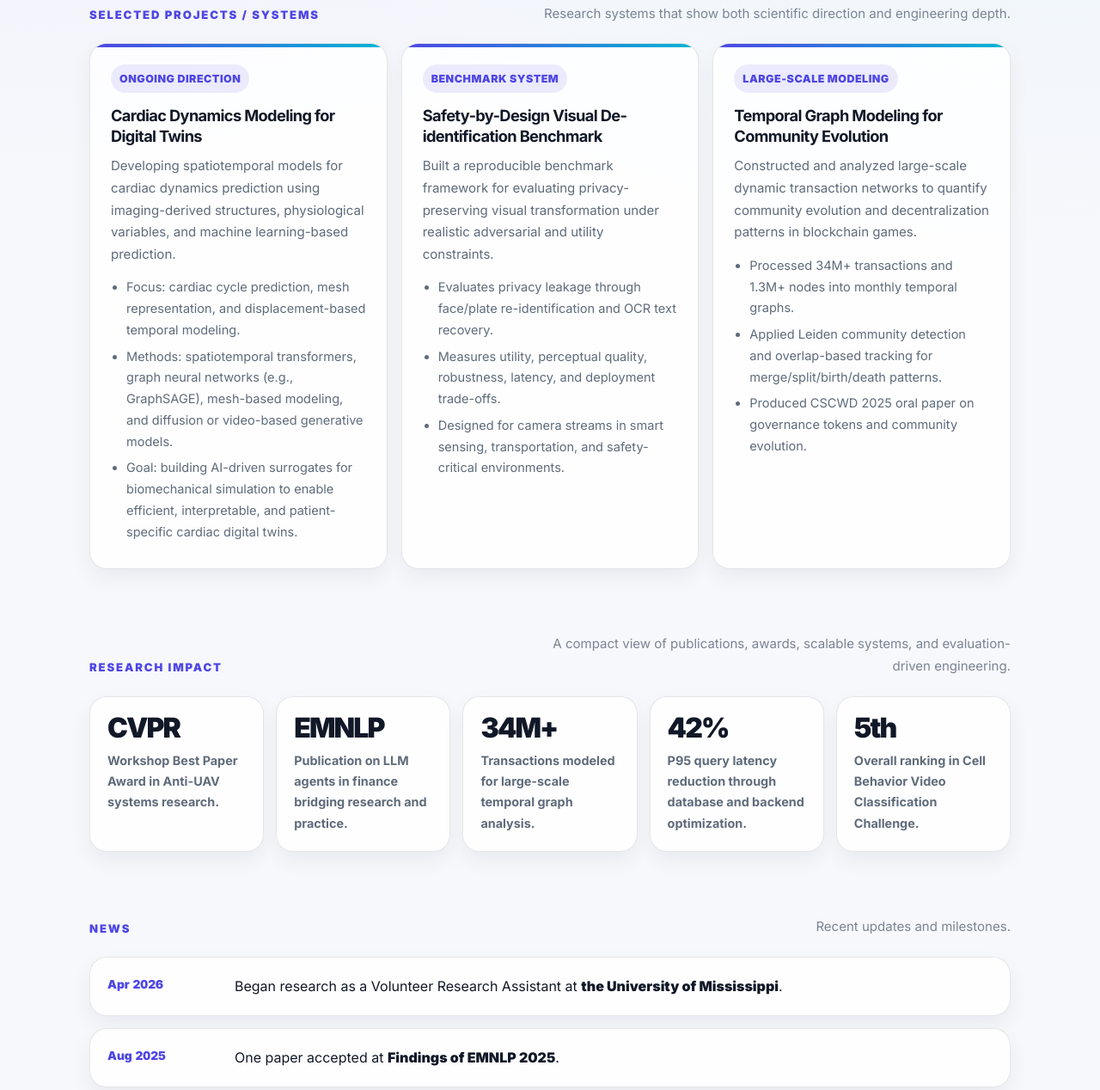
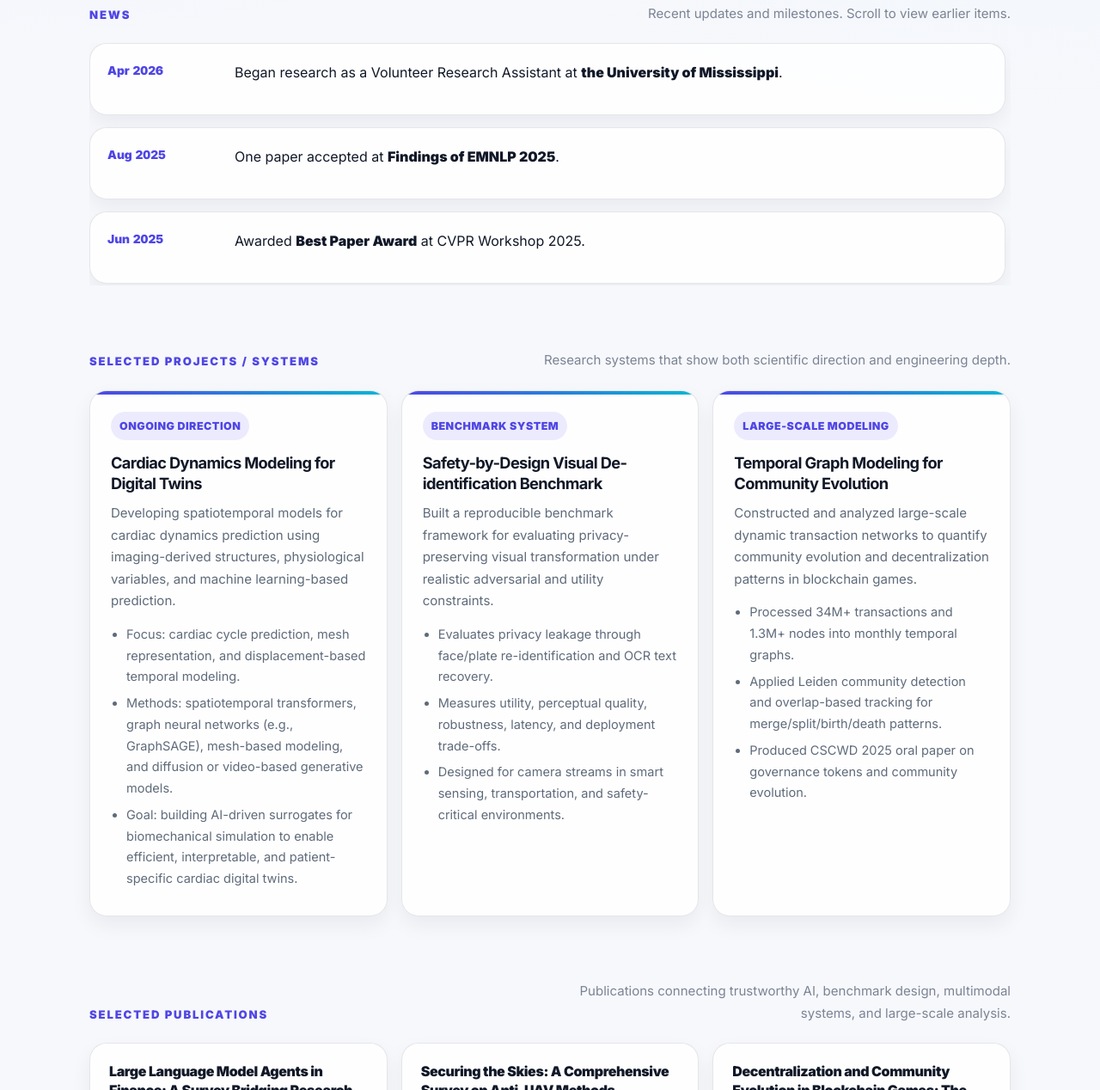
Before and after one commit to Sanjian-Zhang/Sanjian-Zhang.github.io, a plain HTML site: page index.html in a window 1280 px wide. Shown: the part 1554-2822 px from the top of the page at 86% size. Drawn offline with Linux system fonts and the light colour scheme.

Commit message:
Update index.html

```diff
--- a/index.html
+++ b/index.html
@@ -551,6 +551,30 @@
       gap: 14px;
     }
 
+    .news-scroll {
+      max-height: 282px;
+      overflow-y: auto;
+      padding-right: 6px;
+      scroll-behavior: smooth;
+    }
+
+    .news-scroll::-webkit-scrollbar {
+      width: 8px;
+    }
+
+    .news-scroll::-webkit-scrollbar-track {
+      background: transparent;
+    }
+
+    .news-scroll::-webkit-scrollbar-thumb {
+      background: var(--accent-soft);
+      border-radius: 999px;
+    }
+
+    .news-scroll .list-item {
+      min-height: 84px;
+    }
+
     .list-item {
       display: grid;
       grid-template-columns: 126px 1fr;
@@ -855,7 +879,36 @@
         </div>
       </div>
 
-      <section id="projects" class="reveal" style="animation-delay: 0.16s;">
+      <section id="news" class="reveal" style="animation-delay: 0.16s;">
+        <div class="section-header">
+          <h2>News</h2>
+          <p class="section-subtitle">Recent updates and milestones. Scroll to view earlier items.</p>
+        </div>
+        <div class="timeline news-scroll">
+          <div class="list-item card">
+            <span class="date-pill">Apr 2026</span>
+            <div class="content">Began research as a Volunteer Research Assistant at <strong>the University of Mississippi</strong>.</div>
+          </div>
+          <div class="list-item card">
+            <span class="date-pill">Aug 2025</span>
+            <div class="content">One paper accepted at <strong>Findings of EMNLP 2025</strong>.</div>
+          </div>
+          <div class="list-item card">
+            <span class="date-pill">Jun 2025</span>
+            <div class="content">Awarded <strong>Best Paper Award</strong> at CVPR Workshop 2025.</div>
+          </div>
+          <div class="list-item card">
+            <span class="date-pill">May 2025</span>
+            <div class="content">Invited Reviewer for <em>ACM Transactions on the Web (TWEB)</em>.</div>
+          </div>
+          <div class="list-item card">
+            <span class="date-pill">Jan 2025</span>
+            <div class="content">Won 5th Place in the Cell Behavior Video Classification Challenge (CBVCC), Lugano.</div>
+          </div>
+        </div>
+      </section>
+
+      <section id="projects" class="reveal" style="animation-delay: 0.20s;">
         <div class="section-header">
           <h2>Selected Projects / Systems</h2>
           <p class="section-subtitle">Research systems that show both scientific direction and engineering depth.</p>
@@ -909,65 +962,6 @@
               </ul>
             </div>
           </article>
-        </div>
-      </section>
-
-      <section id="impact" class="reveal" style="animation-delay: 0.2s;">
-        <div class="section-header">
-          <h2>Research Impact</h2>
-          <p class="section-subtitle">A compact view of publications, awards, scalable systems, and evaluation-driven engineering.</p>
-        </div>
-
-        <div class="impact-grid">
-          <div class="impact-item card">
-            <span class="impact-number">CVPR</span>
-            <span class="impact-label">Workshop Best Paper Award in Anti-UAV systems research.</span>
-          </div>
-          <div class="impact-item card">
-            <span class="impact-number">EMNLP</span>
-            <span class="impact-label">Publication on LLM agents in finance bridging research and practice.</span>
-          </div>
-          <div class="impact-item card">
-            <span class="impact-number">34M+</span>
-            <span class="impact-label">Transactions modeled for large-scale temporal graph analysis.</span>
-          </div>
-          <div class="impact-item card">
-            <span class="impact-number">42%</span>
-            <span class="impact-label">P95 query latency reduction through database and backend optimization.</span>
-          </div>
-          <div class="impact-item card">
-            <span class="impact-number">5th</span>
-            <span class="impact-label">Overall ranking in Cell Behavior Video Classification Challenge.</span>
-          </div>
-        </div>
-      </section>
-
-      <section id="news" class="reveal" style="animation-delay: 0.24s;">
-        <div class="section-header">
-          <h2>News</h2>
-          <p class="section-subtitle">Recent updates and milestones.</p>
-        </div>
-        <div class="timeline">
-          <div class="list-item card">
-            <span class="date-pill">Apr 2026</span>
-            <div class="content">Began research as a Volunteer Research Assistant at <strong>the University of Mississippi</strong>.</div>
-          </div>
-          <div class="list-item card">
-            <span class="date-pill">Aug 2025</span>
-            <div class="content">One paper accepted at <strong>Findings of EMNLP 2025</strong>.</div>
-          </div>
-          <div class="list-item card">
-            <span class="date-pill">Jun 2025</span>
-            <div class="content">Awarded <strong>Best Paper Award</strong> at CVPR Workshop 2025.</div>
-          </div>
-          <div class="list-item card">
-            <span class="date-pill">May 2025</span>
-            <div class="content">Invited Reviewer for <em>ACM Transactions on the Web (TWEB)</em>.</div>
-          </div>
-          <div class="list-item card">
-            <span class="date-pill">Jan 2025</span>
-            <div class="content">Won 5th Place in the Cell Behavior Video Classification Challenge (CBVCC), Lugano.</div>
-          </div>
         </div>
       </section>
 
```
